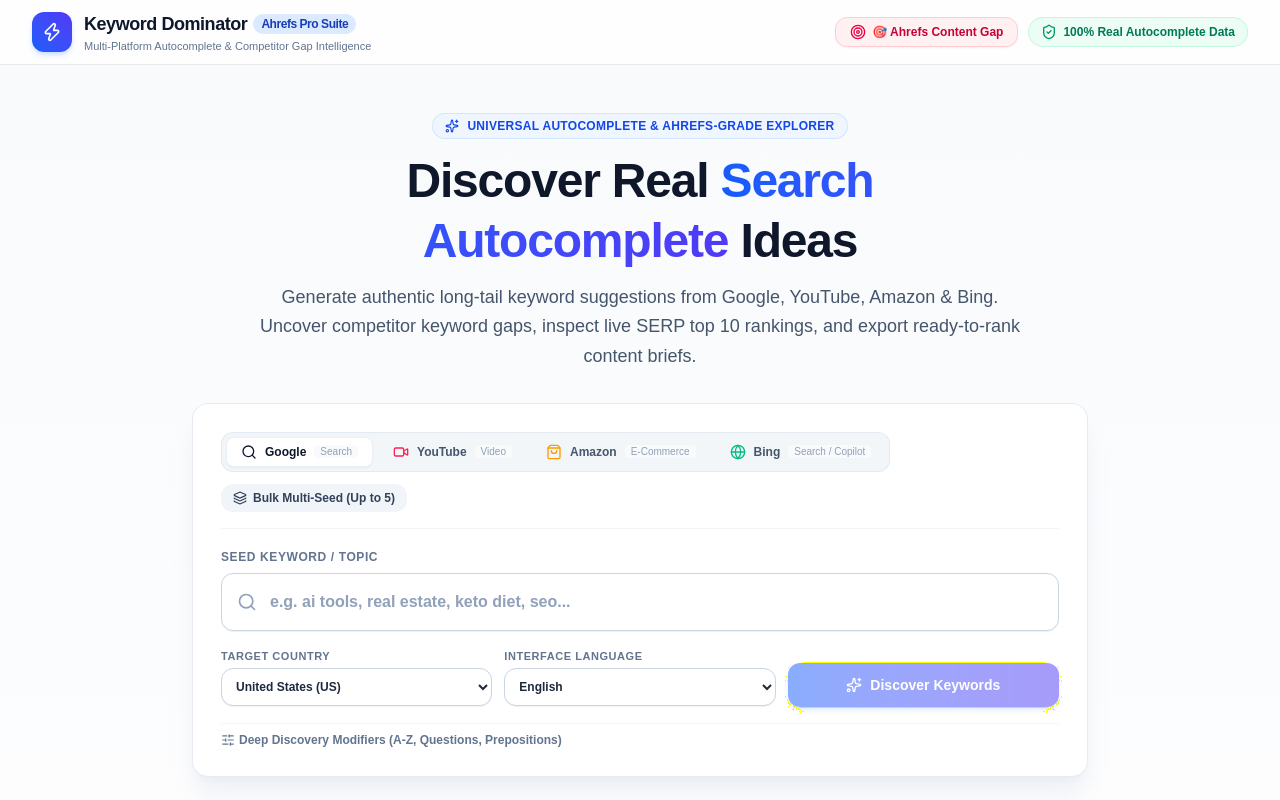
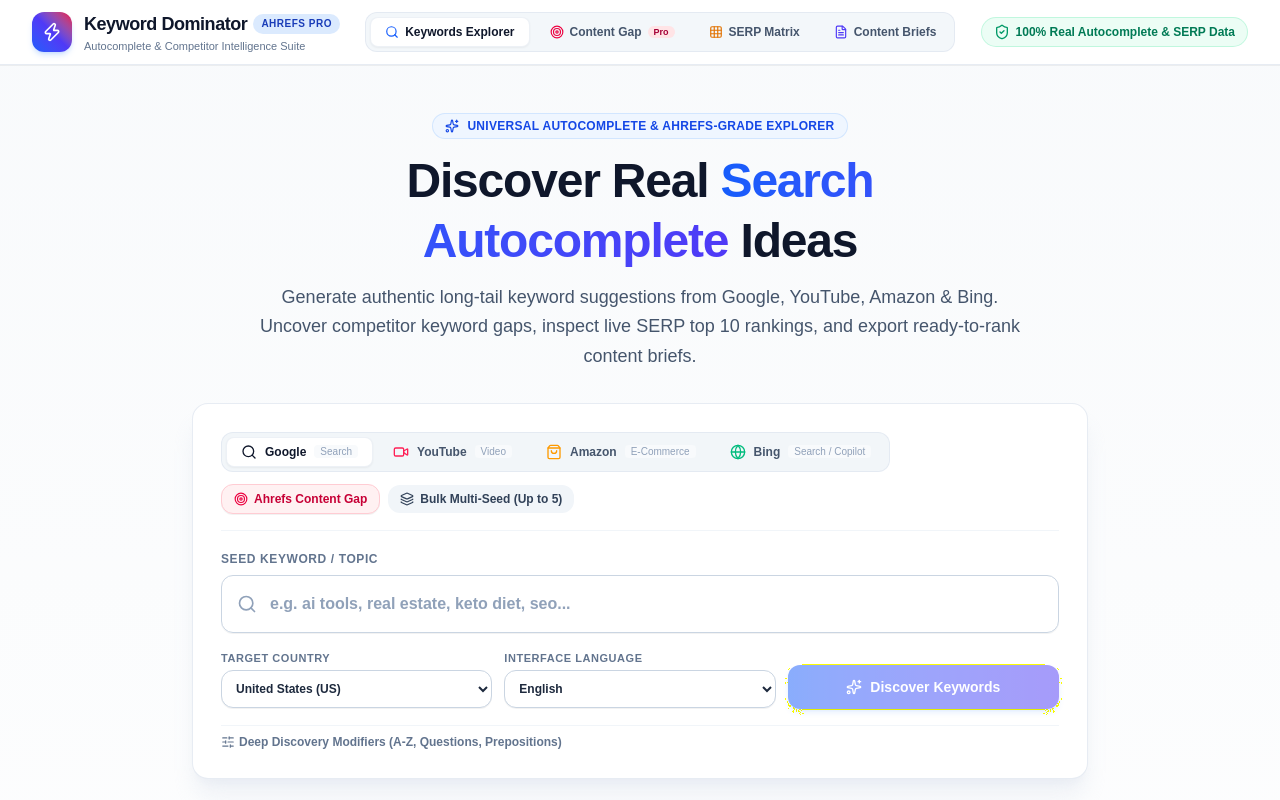
Before and after one commit to fp101fs/google-keyword-dominator, a Next.js app: page / in a window 1280 px wide. Shown: the top 800 px of the page. Built offline with nearby package versions, Linux system fonts and the light colour scheme.

Commit message:
feat: add permanent Ahrefs Main Navigation bar and Ahrefs Explorer Sub-Navigation Tabs

```diff
--- a/src/app/page.tsx
+++ b/src/app/page.tsx
@@ -1,6 +1,7 @@
 'use client';
 
 import React, { useState, useMemo } from 'react';
+import { Navbar, MainNavTab } from '@/components/Navbar';
 import { SearchForm, SearchParams } from '@/components/SearchForm';
 import { SummaryContainers } from '@/components/SummaryContainers';
 import { KeywordFilters, FilterState } from '@/components/KeywordFilters';
@@ -23,7 +24,6 @@
   Sparkles,
   ShieldCheck,
   Globe,
-  Zap,
   AlertCircle,
   Network,
   TableProperties,
@@ -33,10 +33,10 @@
   ScatterChart,
   LayoutGrid,
   Share2,
-  Target,
 } from 'lucide-react';
 
 export default function Home() {
+  const [mainNavTab, setMainNavTab] = useState<MainNavTab>('explorer');
   const [activeParams, setActiveParams] = useState<SearchParams>({
     query: '',
     country: 'US',
@@ -69,13 +69,28 @@
     maxScore: 100,
     selectedSource: 'all',
     intent: 'all',
+    subTab: 'all',
   });
+
+  const handleSelectNavTab = (tab: MainNavTab) => {
+    setMainNavTab(tab);
+    if (tab === 'content-gap') {
+      setIsGapOpen(true);
+    } else if (tab === 'content-brief') {
+      setIsBriefOpen(true);
+    } else if (tab === 'serp-matrix') {
+      setActiveView('serp');
+    } else if (tab === 'explorer') {
+      setActiveView('table');
+    }
+  };
 
   const handleSearch = async (params: SearchParams) => {
     setActiveParams(params);
     setIsLoading(true);
     setError(null);
     setHasSearched(true);
+    setMainNavTab('explorer');
 
     try {
       const url = new URL('/api/keywords', window.location.origin);
@@ -105,6 +120,7 @@
         maxScore: 100,
         selectedSource: 'all',
         intent: 'all',
+        subTab: 'all',
       });
     } catch (err: unknown) {
       const message = err instanceof Error ? err.message : 'An unexpected error occurred while searching.';
@@ -132,10 +148,32 @@
     return Array.from(set).sort();
   }, [keywords]);
 
-  // Apply filters
+  // Apply filters including Ahrefs sub-navigation tabs
   const filteredKeywords = useMemo(() => {
     return keywords.filter((item) => {
-      if (filters.search && !item.keyword.toLowerCase().includes(filters.search.toLowerCase())) {
+      const kw = item.keyword.toLowerCase();
+      // SubTab Filtering
+      if (filters.subTab === 'matching') {
+        if (!kw.includes(activeParams.query.toLowerCase())) return false;
+      } else if (filters.subTab === 'questions') {
+        if (
+          !/^(how|what|why|where|when|who|which|can|is|are)/i.test(kw) &&
+          !item.sources.some((s) => s.startsWith('question-'))
+        ) {
+          return false;
+        }
+      } else if (filters.subTab === 'comparisons') {
+        if (!/\b(vs|best|top|or|versus|alternative|review)\b/i.test(kw)) return false;
+      } else if (filters.subTab === 'prepositions') {
+        if (
+          !/\b(for|with|without|near|to|in|on|like|under)\b/i.test(kw) &&
+          !item.sources.some((s) => s.startsWith('prep-'))
+        ) {
+          return false;
+        }
+      }
+
+      if (filters.search && !kw.includes(filters.search.toLowerCase())) {
         return false;
       }
       if (filters.intent !== 'all' && item.intent !== filters.intent) {
@@ -151,7 +189,7 @@
       }
       return true;
     });
-  }, [keywords, filters]);
+  }, [keywords, filters, activeParams.query]);
 
   // Dynamic live metrics based on filtered results
   const liveMetrics = useMemo((): KeywordSummaryMetrics | null => {
@@ -179,38 +217,13 @@
 
   return (
     <div className="min-h-screen bg-gradient-to-b from-slate-50 via-white to-slate-50 text-slate-900 flex flex-col font-sans selection:bg-blue-100 selection:text-blue-900">
-      {/* Top Navigation */}
-      <header className="border-b border-slate-200/80 bg-white/80 backdrop-blur-md sticky top-0 z-50">
-        <div className="max-w-7xl mx-auto px-4 sm:px-6 lg:px-8 h-16 flex items-center justify-between">
-          <div className="flex items-center gap-3">
-            <div className="w-10 h-10 rounded-xl bg-gradient-to-tr from-blue-600 to-indigo-600 flex items-center justify-center text-white shadow-md shadow-blue-500/20">
-              <Zap className="w-5 h-5" />
-            </div>
-            <div>
-              <span className="font-extrabold text-lg text-slate-900 tracking-tight flex items-center gap-1.5">
-                Keyword Dominator <span className="text-xs bg-blue-100 text-blue-800 font-semibold px-2 py-0.5 rounded-full">Ahrefs Pro Suite</span>
-              </span>
-              <p className="text-[11px] text-slate-500 font-medium">Multi-Platform Autocomplete &amp; Competitor Gap Intelligence</p>
-            </div>
-          </div>
-
-          <div className="flex items-center gap-2.5">
-            {/* Global Navbar Ahrefs Content Gap Button */}
-            <button
-              onClick={() => setIsGapOpen(true)}
-              className="inline-flex items-center gap-1.5 px-3.5 py-1.5 text-xs font-bold text-rose-700 bg-rose-50 hover:bg-rose-100 border border-rose-200 rounded-xl shadow-xs transition-all cursor-pointer"
-            >
-              <Target className="w-4 h-4 text-rose-600" />
-              <span>🎯 Ahrefs Content Gap</span>
-            </button>
-
-            <span className="hidden md:inline-flex items-center gap-1.5 text-emerald-700 bg-emerald-50 px-3 py-1.5 rounded-full border border-emerald-200/60 text-xs font-semibold">
-              <ShieldCheck className="w-4 h-4 text-emerald-600" />
-              100% Real Autocomplete Data
-            </span>
-          </div>
-        </div>
-      </header>
+      {/* Permanent Main Navigation Bar */}
+      <Navbar
+        activeTab={mainNavTab}
+        onSelectTab={handleSelectNavTab}
+        onOpenContentGap={() => setIsGapOpen(true)}
+        onOpenContentBrief={() => setIsBriefOpen(true)}
+      />
 
       {/* Main Container */}
       <main className="flex-1 max-w-7xl w-full mx-auto px-4 sm:px-6 lg:px-8 py-8 sm:py-12 space-y-8">
@@ -234,6 +247,7 @@
             onSearch={handleSearch}
             isLoading={isLoading}
             initialParams={activeParams}
+            onOpenContentGap={() => setIsGapOpen(true)}
           />
         </section>
 
@@ -387,15 +401,6 @@
                     <span>Radial Graph</span>
                   </button>
                 </div>
-
-                <div className="flex items-center gap-2">
-                  <button
-                    onClick={() => setIsGapOpen(true)}
-                    className="text-xs font-bold text-rose-700 bg-rose-50 hover:bg-rose-100 border border-rose-200 px-2.5 py-1.5 rounded-lg transition-all cursor-pointer"
-                  >
-                    🎯 Content Gap
-                  </button>
-                </div>
               </div>
 
               {/* View 1: Table View */}
@@ -515,7 +520,7 @@
 
             <div className="bg-white p-6 rounded-2xl border border-slate-200/80 shadow-2xs space-y-3">
               <div className="w-10 h-10 rounded-xl bg-emerald-50 text-emerald-600 flex items-center justify-center font-bold">
-                <ShieldCheck className="w-5 h-5" />
+                <ShieldCheck className="w-4 h-4 text-emerald-600" />
               </div>
               <h3 className="text-base font-bold text-slate-900">100% Data Integrity</h3>
               <p className="text-sm text-slate-600 leading-relaxed">
--- /dev/null
+++ b/src/components/Navbar.tsx
@@ -0,0 +1,124 @@
+'use client';
+
+import React from 'react';
+import { Zap, Search, Target, Grid, FileText, ShieldCheck } from 'lucide-react';
+
+export type MainNavTab = 'explorer' | 'content-gap' | 'serp-matrix' | 'content-brief';
+
+interface NavbarProps {
+  activeTab: MainNavTab;
+  onSelectTab: (tab: MainNavTab) => void;
+  onOpenContentGap: () => void;
+  onOpenContentBrief: () => void;
+}
+
+export const Navbar: React.FC<NavbarProps> = ({
+  activeTab,
+  onSelectTab,
+  onOpenContentGap,
+  onOpenContentBrief,
+}) => {
+  return (
+    <header className="border-b border-slate-200/80 bg-white/95 backdrop-blur-md sticky top-0 z-50 shadow-2xs">
+      <div className="max-w-7xl mx-auto px-4 sm:px-6 lg:px-8">
+        <div className="h-16 flex items-center justify-between gap-4">
+          {/* Logo & Branding */}
+          <div
+            onClick={() => onSelectTab('explorer')}
+            className="flex items-center gap-3 cursor-pointer select-none shrink-0"
+          >
+            <div className="w-10 h-10 rounded-xl bg-gradient-to-tr from-blue-600 via-indigo-600 to-rose-600 flex items-center justify-center text-white shadow-md shadow-blue-500/20">
+              <Zap className="w-5 h-5" />
+            </div>
+            <div>
+              <span className="font-black text-lg text-slate-900 tracking-tight flex items-center gap-1.5">
+                Keyword Dominator <span className="text-[10px] uppercase tracking-wider bg-blue-100 text-blue-800 font-extrabold px-2 py-0.5 rounded-full">Ahrefs Pro</span>
+              </span>
+              <p className="text-[11px] text-slate-500 font-medium hidden sm:block">
+                Autocomplete &amp; Competitor Intelligence Suite
+              </p>
+            </div>
+          </div>
+
+          {/* Primary Navigation Tabs */}
+          <nav className="hidden md:flex items-center gap-1.5 p-1 bg-slate-100/80 rounded-xl border border-slate-200/80">
+            {/* 1. Keyword Explorer */}
+            <button
+              onClick={() => onSelectTab('explorer')}
+              className={`flex items-center gap-1.5 px-3.5 py-1.5 rounded-lg text-xs font-bold transition-all cursor-pointer ${
+                activeTab === 'explorer'
+                  ? 'bg-white text-slate-900 shadow-xs border border-slate-200/60'
+                  : 'text-slate-600 hover:text-slate-900 hover:bg-white/60'
+              }`}
+            >
+              <Search className="w-3.5 h-3.5 text-blue-600" />
+              <span>Keywords Explorer</span>
+            </button>
+
+            {/* 2. Ahrefs Content Gap */}
+            <button
+              onClick={() => {
+                onSelectTab('content-gap');
+                onOpenContentGap();
+              }}
+              className={`flex items-center gap-1.5 px-3.5 py-1.5 rounded-lg text-xs font-bold transition-all cursor-pointer ${
+                activeTab === 'content-gap'
+                  ? 'bg-white text-rose-700 shadow-xs border border-rose-200'
+                  : 'text-slate-600 hover:text-rose-600 hover:bg-white/60'
+              }`}
+            >
+              <Target className="w-3.5 h-3.5 text-rose-600" />
+              <span>Content Gap</span>
+              <span className="text-[9px] bg-rose-100 text-rose-800 px-1.5 py-0.2 rounded-full font-mono">Pro</span>
+            </button>
+
+            {/* 3. SERP Overlap Matrix */}
+            <button
+              onClick={() => onSelectTab('serp-matrix')}
+              className={`flex items-center gap-1.5 px-3.5 py-1.5 rounded-lg text-xs font-bold transition-all cursor-pointer ${
+                activeTab === 'serp-matrix'
+                  ? 'bg-white text-amber-800 shadow-xs border border-amber-200'
+                  : 'text-slate-600 hover:text-amber-600 hover:bg-white/60'
+              }`}
+            >
+              <Grid className="w-3.5 h-3.5 text-amber-600" />
+              <span>SERP Matrix</span>
+            </button>
+
+            {/* 4. Content Brief Generator */}
+            <button
+              onClick={() => {
+                onSelectTab('content-brief');
+                onOpenContentBrief();
+              }}
+              className={`flex items-center gap-1.5 px-3.5 py-1.5 rounded-lg text-xs font-bold transition-all cursor-pointer ${
+                activeTab === 'content-brief'
+                  ? 'bg-white text-indigo-700 shadow-xs border border-indigo-200'
+                  : 'text-slate-600 hover:text-indigo-600 hover:bg-white/60'
+              }`}
+            >
+              <FileText className="w-3.5 h-3.5 text-indigo-600" />
+              <span>Content Briefs</span>
+            </button>
+          </nav>
+
+          {/* Right Action Badges */}
+          <div className="flex items-center gap-2">
+            <button
+              onClick={onOpenContentGap}
+              className="md:hidden inline-flex items-center gap-1 px-3 py-1.5 bg-rose-50 text-rose-700 border border-rose-200 rounded-lg text-xs font-bold"
+            >
+              <Target className="w-3.5 h-3.5 text-rose-600" />
+              <span>Content Gap</span>
+            </button>
+
+            <span className="hidden lg:inline-flex items-center gap-1.5 text-emerald-700 bg-emerald-50 px-3 py-1.5 rounded-full border border-emerald-200/60 text-xs font-semibold">
+              <ShieldCheck className="w-4 h-4 text-emerald-600" />
+              100% Real Autocomplete &amp; SERP Data
+            </span>
+          </div>
+        </div>
+      </div>
+    </header>
+  );
+};
```
Also changed, not shown: src/components/KeywordFilters.tsx (+151 -116 lines).
